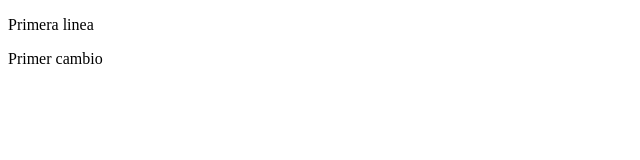
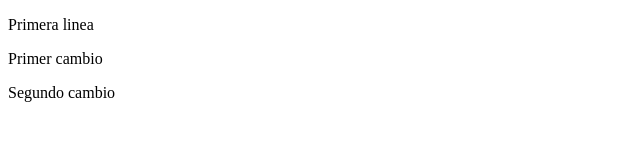
Before and after one commit to SebLuna/Prueba, a plain HTML site: page index.html in a window 1280 px wide. Shown: the whole page, without its empty margins (0-640 px from the left). Drawn offline with Linux system fonts and the light colour scheme.

Commit message:
LineaSegundocambio

```diff
--- a/index.html
+++ b/index.html
@@ -8,5 +8,6 @@
 <body>
     <p>Primera linea</p>
     <p>Primer cambio</p>
+    <p>Segundo cambio</p>
 </body>
 </html>
```
